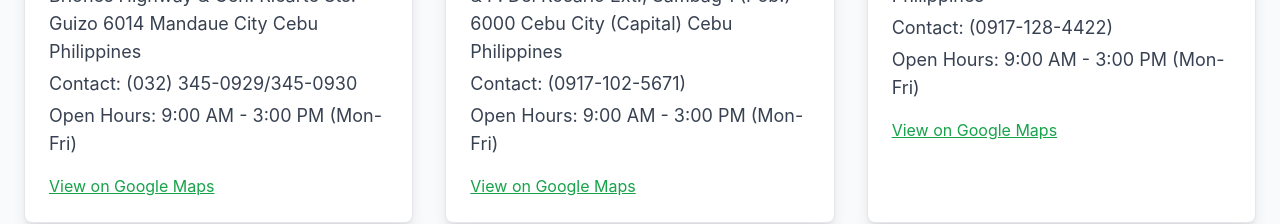
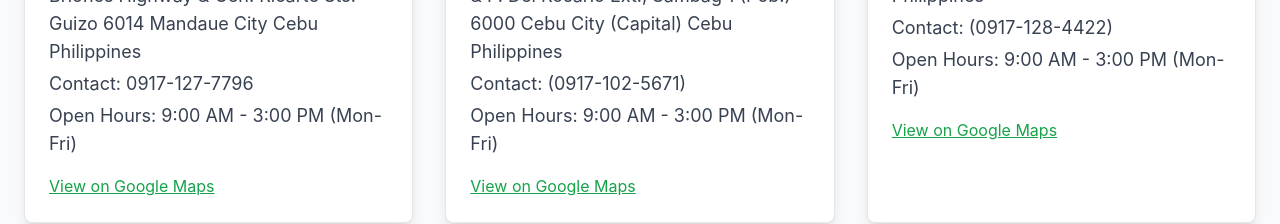
Before and after one commit to Christian-aspacbank/aspacbank, a React (Create React App) app: page /branches in a window 1280 px wide. Shown: the part 619-843 px from the top of the page. Built offline with nearby package versions, Linux system fonts and the light colour scheme.

Commit message:
Update code

```diff
--- a/src/Pages/Branches.tsx
+++ b/src/Pages/Branches.tsx
@@ -6,10 +6,10 @@ const branches = [
     name: "Main Branch",
     address:
       "ASPAC RURAL BANK Bldg. Cor. M.C. Briones Highway & Gen. Ricarte Sts. Guizo 6014 Mandaue City Cebu Philippines",
-    contact: "(032) 345-0929/345-0930",
+    contact: "0917-127-7796",
     hours: "9:00 AM - 3:00 PM (Mon-Fri)",
     mapUrl:
-      "https://www.google.com/maps/place/10%C2%B020'05.6%22N+123%C2%B056'23.4%22E/@10.334875,123.939833,18z/data=!4m4!3m3!8m2!3d10.3348754!4d123.9398333?hl=en-US&entry=ttu&g_ep=EgoyMDI1MDMyNS4xIKXMDSoASAFQAw%3D%3D",
+      "https://www.google.com/maps/place/https://www.google.com/maps/@10.3349537,123.9397283,3a,75y,187.2h,93.24t/data=!3m7!1e1!3m5!1sC6JyWB6uLlsBgUy1T_KK5g!2e0!6shttps:%2F%2Fstreetviewpixels-pa.googleapis.com%2Fv1%2Fthumbnail%3Fcb_client%3Dmaps_sv.tactile%26w%3D900%26h%3D600%26pitch%3D-3.2379567003453076%26panoid%3DC6JyWB6uLlsBgUy1T_KK5g%26yaw%3D187.19753825386937!7i16384!8i8192?entry=ttu&g_ep=EgoyMDI1MDUxMi4wIKXMDSoASAFQAw%3D%3D",
     image: "/Mandaue.jpg",
   },
   {
@@ -19,7 +19,7 @@ const branches = [
     contact: "(0917-102-5671)",
     hours: "9:00 AM - 3:00 PM (Mon-Fri)",
     mapUrl:
-      "https://www.google.com/maps/place/10%C2%B020'18.7%22N+123%C2%B054'42.0%22E/@10.3385492,123.911637,3a,75y,140.89h,90t/data=!3m7!1e1!3m5!1sXmNZr6TyAw_ZeLc-zYzrCA!2e0!6shttps:%2F%2Fstreetviewpixels-pa.googleapis.com%2Fv1%2Fthumbnail%3Fcb_client%3Dmaps_sv.tactile%26w%3D900%26h%3D600%26pitch%3D0%26panoid%3DXmNZr6TyAw_ZeLc-zYzrCA%26yaw%3D140.89452!7i16384!8i8192!4m4!3m3!8m2!3d10.3385262!4d123.9116589?hl=en-US&entry=ttu&g_ep=EgoyMDI1MDQyNy4xIKXMDSoASAFQAw%3D%3D",
+      "https://www.google.com/maps/place/Aspac+Rural+Bank,+Inc./@10.3383863,123.9115553,3a,75y,96.6h,87.09t/data=!3m7!1e1!3m5!1sd6gwKAuppd2MvT9ndsMi-Q!2e0!6shttps:%2F%2Fstreetviewpixels-pa.googleapis.com%2Fv1%2Fthumbnail%3Fcb_client%3Dmaps_sv.tactile%26w%3D900%26h%3D600%26pitch%3D2.908681241094172%26panoid%3Dd6gwKAuppd2MvT9ndsMi-Q%26yaw%3D96.59663475794113!7i16384!8i8192!4m13!1m6!3m5!2zMTDCsDIwJzE4LjciTiAxMjPCsDU0JzQyLjAiRQ!8m2!3d10.3385278!4d123.9116667!10e5!3m5!1s0x33a998e133cfdfe9:0x74f9f8997ace0ae5!8m2!3d10.3383962!4d123.9116638!16s%2Fg%2F1tx12xjj?hl=en-US&entry=ttu&g_ep=EgoyMDI1MDUxMi4wIKXMDSoASAFQAw%3D%3D",
     image: "/Banilad.jpg",
   },
 
@@ -29,7 +29,7 @@ const branches = [
     contact: "(0917-128-4422)",
     hours: "9:00 AM - 3:00 PM (Mon-Fri)",
     mapUrl:
-      "https://www.google.com/maps/place/11%C2%B010'10.0%22N+123%C2%B043'26.7%22E/@11.169456,123.72407,18z",
+      "https://www.google.com/maps/place/ASPAC+Rural+Bank/@11.1691381,123.7240766,3a,75y,351.99h,94.34t/data=!3m7!1e1!3m5!1skshd2xj683RBJ94kCpELEQ!2e0!6shttps:%2F%2Fstreetviewpixels-pa.googleapis.com%2Fv1%2Fthumbnail%3Fcb_client%3Dmaps_sv.tactile%26w%3D900%26h%3D600%26pitch%3D-4.339778975775275%26panoid%3Dkshd2xj683RBJ94kCpELEQ%26yaw%3D351.98621747831186!7i16384!8i8192!4m12!1m5!3m4!2zMTHCsDEwJzEwLjAiTiAxMjPCsDQzJzI2LjciRQ!8m2!3d11.1694444!4d123.7240833!3m5!1s0x33a888a1350be1ef:0x380b347fe120b0d6!8m2!3d11.1692667!4d123.7240491!16s%2Fg%2F1pp2v9x18?entry=ttu&g_ep=EgoyMDI1MDUxMi4wIKXMDSoASAFQAw%3D%3D",
     image: "/Bantayan.jpg",
   },
 
@@ -41,7 +41,7 @@ const branches = [
     contact: "(0917-129-4966)",
     hours: "9:00 AM - 3:00 PM (Mon-Fri)",
     mapUrl:
-      "https://www.google.com/maps?ll=11.046723,124.002811&z=18&t=m&hl=en-US&gl=US&mapclient=embed&q=11%C2%B002%2748.2%22N+124%C2%B000%2710.1%22E+11.046723,+124.002811@11.0467229,124.0028106",
+      "https://www.google.com/maps/place/Aspac+Bank/@11.0467605,124.0029316,3a,75y,252.71h,92.16t/data=!3m7!1e1!3m5!1s3TKWel1urJHAUh2XTHKrZQ!2e0!6shttps:%2F%2Fstreetviewpixels-pa.googleapis.com%2Fv1%2Fthumbnail%3Fcb_client%3Dmaps_sv.tactile%26w%3D900%26h%3D600%26pitch%3D-2.1621531679270305%26panoid%3D3TKWel1urJHAUh2XTHKrZQ%26yaw%3D252.71449963898652!7i16384!8i8192!4m12!1m5!3m4!2zMTHCsDAyJzQ4LjIiTiAxMjTCsDAwJzEwLjEiRQ!8m2!3d11.0467229!4d124.0028106!3m5!1s0x33a868c682ea9ee7:0x19e5b62b1cbe93df!8m2!3d11.0467206!4d124.0027871!16s%2Fg%2F11csqvfnts?hl=en-US&entry=ttu&g_ep=EgoyMDI1MDUxMi4wIKXMDSoASAFQAw%3D%3D",
     image: "/Bogo.jpg",
   },
 
@@ -63,7 +63,7 @@ const branches = [
     contact: "(0917-125-0313)",
     hours: "9:00 AM - 3:00 PM (Mon-Fri)",
     mapUrl:
-      "https://www.google.com/maps?ll=10.104102,123.641838&z=18",
+      "https://www.google.com/maps/@10.1040785,123.6417657,3a,75y,76.49h,77.37t/data=!3m7!1e1!3m5!1sE_slTxZKHp6LKsmHl_oA-w!2e0!6shttps:%2F%2Fstreetviewpixels-pa.googleapis.com%2Fv1%2Fthumbnail%3Fcb_client%3Dmaps_sv.tactile%26w%3D900%26h%3D600%26pitch%3D12.630778398288811%26panoid%3DE_slTxZKHp6LKsmHl_oA-w%26yaw%3D76.4850263550181!7i16384!8i8192?entry=ttu&g_ep=EgoyMDI1MDUxMi4wIKXMDSoASAFQAw%3D%3D",
     image: "/Carcar.jpg",
   },
 
@@ -126,7 +126,7 @@ const branches = [
     contact: "(0917-129-7896)",
     hours: "9:00 AM - 3:00 PM (Mon-Fri)",
     mapUrl:
-      "https://www.google.com/maps/place/10%C2%B023'10.8%22N+123%C2%B039'07.7%22E/@10.38633,123.65215,18z",
+      "https://www.google.com/maps/place/10.386171813507547, 123.65211032853112",
     image: "/Toledo.jpg",
   },
 
```
